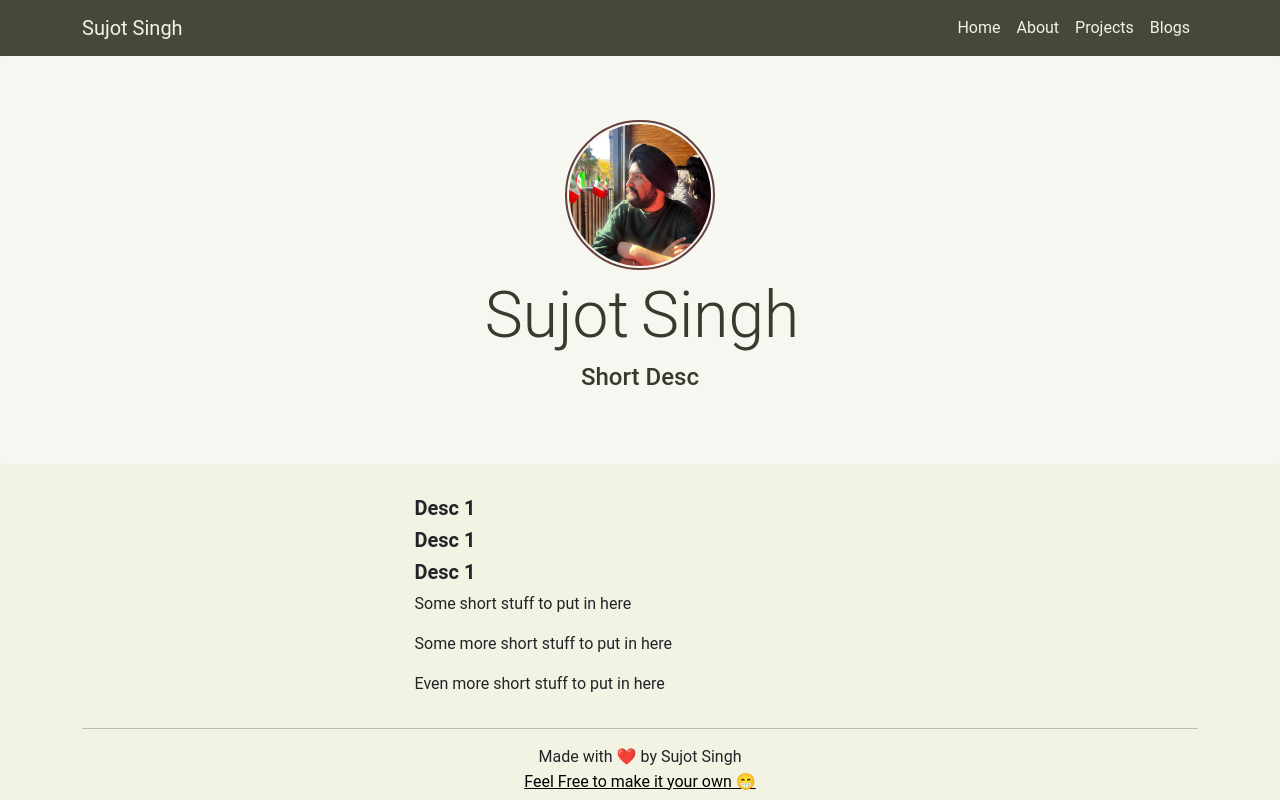
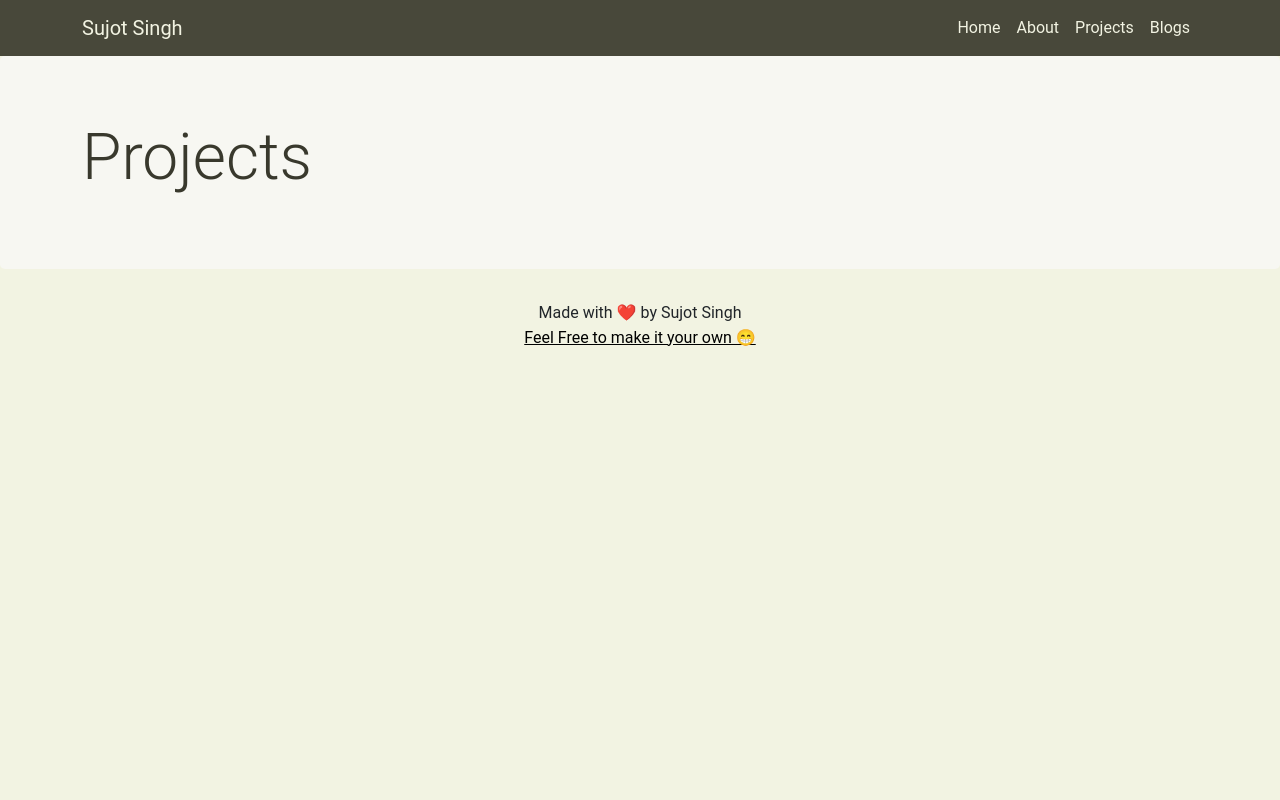
Before and after one commit to 3xcess/3xcess.github.io, a React (Vite) app: page /projects in a window 1280 px wide. Built offline with nearby package versions, Linux system fonts and the light colour scheme.

Commit message:
Initial Project Page
Basic formatting TODO: Add projects template

```diff
--- a/src/Pages/Projects.jsx
+++ b/src/Pages/Projects.jsx
@@ -1,12 +1,12 @@
 import Footer from "../Commons/Footer"
 import Header from "../Commons/Header"
-import Landing from "./Resources/landing/landing"
+import Project from "./Resources/work/projects"
 
 const Projects = () => {
   return (
     <>
         <Header />
-        <Landing />
+        <Project />
         <Footer />
     </>
   )
--- /dev/null
+++ b/src/Pages/Resources/work/projects.jsx
@@ -0,0 +1,18 @@
+import './projects.css'
+
+const Project = () => {
+  return (
+    <>
+      <div className="jumbotron" style={{ backgroundColor: '#F7F7F2' }}>
+        <div className="container">
+          <div className="row flex-column-reverse">
+            <h1 className="display-3 col-md-1 text-center" style={{color: "#39392D"}}>Projects</h1>
+          </div>
+        </div>
+      </div>
+
+    </>
+  )
+}
+
+export default Project
```
Also changed, not shown: src/Pages/Resources/work/projects.css (added).
